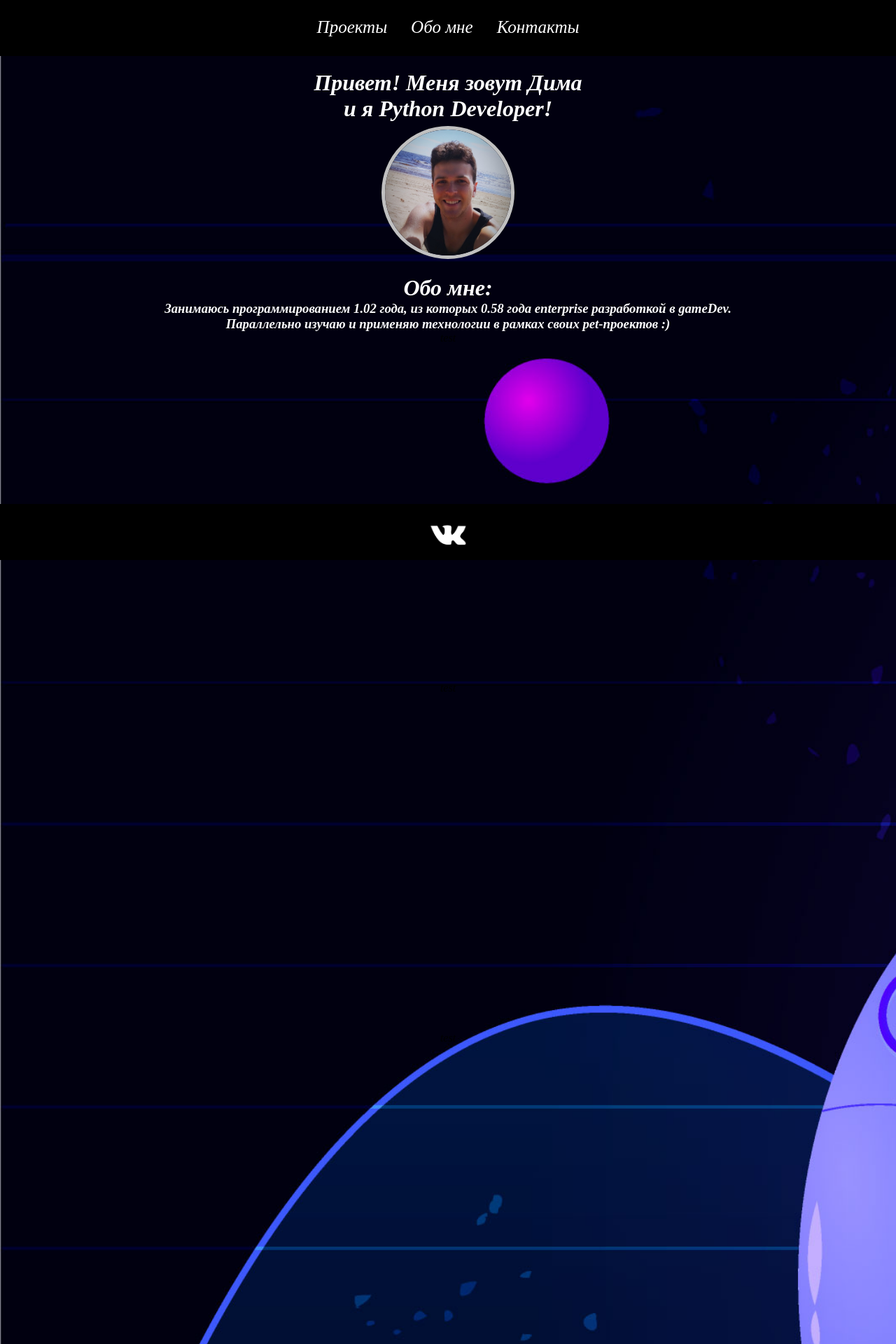
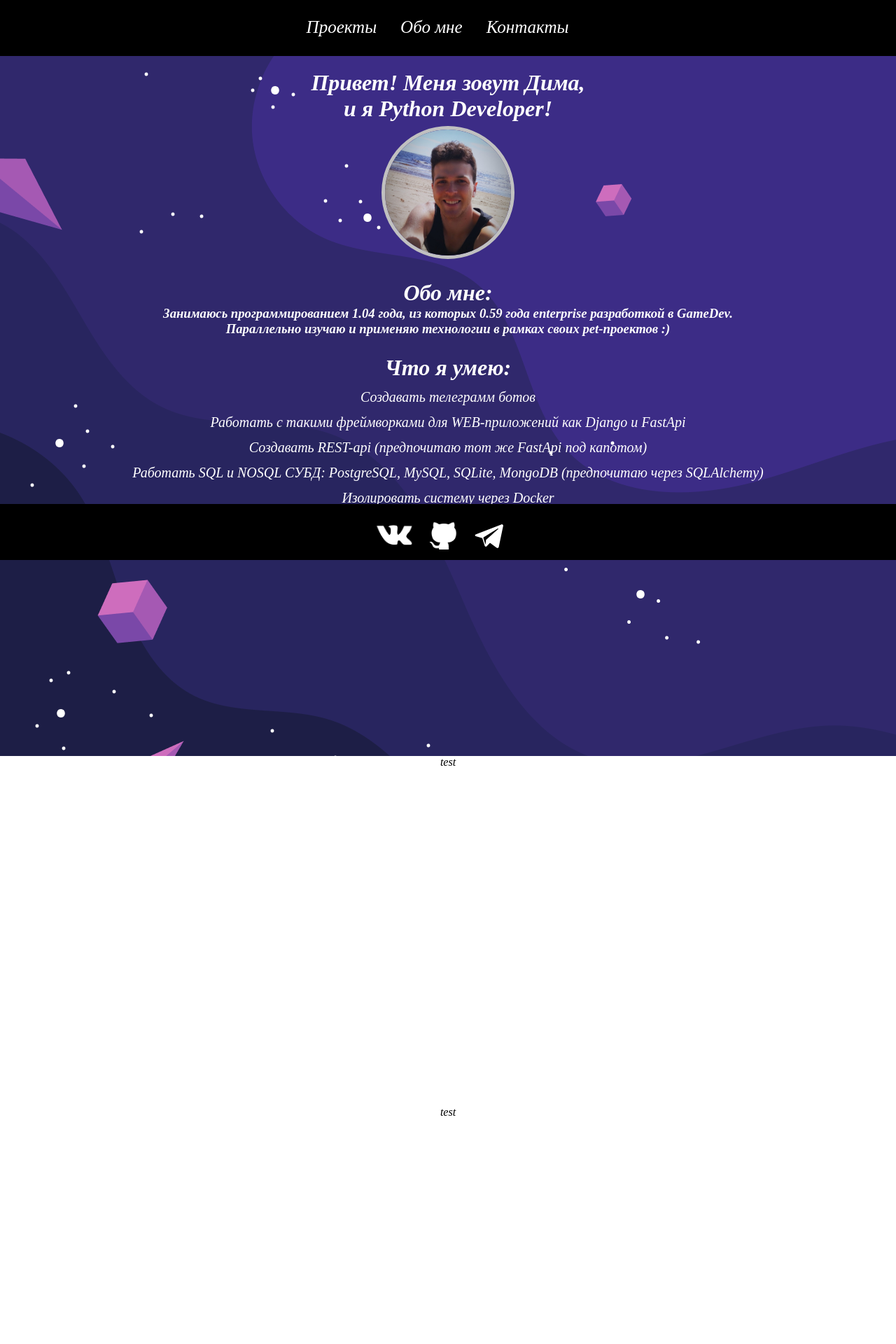
Before and after one commit to DKhorkov/personal_website, a Python web app: template templates/index.html in a window 1280 px wide. Shown: the top 1920 px of the page at 70% size. Run offline with Jinja, Linux system fonts and the light colour scheme; the template is opened without the code that fills it, so the values that code supplies are empty.

Commit message:
Added other social mediad links, made some refactoring

```diff
--- /dev/null
+++ b/scripts/main.js
@@ -0,0 +1,4 @@
+import onStartUp from './on_startup.js';
+
+let startup = new onStartUp();
+startup.updateAboutInfoText();
--- a/static/about.css
+++ b/static/about.css
@@ -1,10 +1,10 @@
-.aboutHeader {
+#about {
   width: 100%;
-  height: 380px;
-  /* background-image: url('../images/about_bg_image.jpg'); */
-  /* background-repeat: no-repeat;
+  height: 1080px;
+  background-image: url('../images/about_bg.png');
+  background-repeat: no-repeat;
   background-size: cover;
-  background-position-y: 80px; */
+  background-position-y: 80px;
 }
 
 .aboutIntro {
@@ -24,10 +24,18 @@
   border: 5px solid silver;
 }
 
-.aboutDescription {
-  /* color: #666; */
+.aboutDescription,
+.aboutSkills {
   color: white;
-  margin-top: 1%;
+  margin-top: 2%;
+}
+
+.skillsListElement {
+  /* text-align: justify; */
+  font-size: 20px;
+  padding-top: 1%;
+  /* padding-left: 40%; */
+  list-style-type: none;
 }
 
 .test {
--- a/static/basics.css
+++ b/static/basics.css
@@ -6,22 +6,8 @@
   font-style: italic;
 }
 
-.socialMediaPictures {
-  background-color: white;
-  height: 60px;
-  width: 60px;
-  margin-top: 13px;
-}
-
-.socialMediaPictures:hover {
-  background-color: blueviolet;
-  width: 70px;
-  height: 70px;
-  margin-top: 10px;
-}
-
 body {
-  background-image: url('../images/about_bg_image.jpg');
+  /* background-image: url('../images/about_bg_image.jpg'); */
   background-size: cover;
   /* background-size: auto; */
 }
--- a/static/hrefs.css
+++ b/static/hrefs.css
@@ -6,4 +6,5 @@ a {
 
 a:hover {
   color: blueviolet;
+  text-decoration: underline;
 }
--- a/static/selection_menu.css
+++ b/static/selection_menu.css
@@ -4,13 +4,13 @@
   /* position: absolute; */
 }
 
-ul {
+#selectionMenuList {
   text-align: center;
   margin-left: 0;
   padding-left: 0;
 }
 
-li {
+.selectionMenuListElement {
   display: inline-block;
   margin-top: 25px;
   list-style-type: none; /* убираем маркер */
@@ -21,6 +21,6 @@ li {
   padding-right: 30px;
 }
 
-li:last-of-type {
+selectionMenuListElement:last-of-type {
   padding-right: 0px;
 }
--- /dev/null
+++ b/static/social_media.css
@@ -0,0 +1,59 @@
+.socialMedia {
+  /* Делаем отцентровку логотипов соц.сетей */
+  display: flex;
+  justify-content: center;
+}
+
+#socialMediaVkLogo,
+#socialMediaGitHubLogo,
+#socialMediaTelegramLogo {
+  background-color: white;
+  margin-right: 20px;
+  float: left;
+  position: relative;
+}
+
+#socialMediaVkLogo {
+  height: 60px;
+  width: 60px;
+  margin-top: 13px;
+}
+
+#socialMediaVkLogo:hover {
+  width: 70px;
+  height: 70px;
+  margin-top: 10px;
+  margin-right: 10px; /* делаем, чтобы hover Вк не аффектило лого ГИТхаба (бывший margin - изменения height) */
+}
+
+#socialMediaGitHubLogo {
+  margin-top: 25px;
+  height: 40px;
+  width: 40px;
+}
+
+#socialMediaGitHubLogo:hover {
+  width: 45px;
+  height: 45px;
+  margin-top: 20px;
+  margin-right: 15px; /* По аналогии с ВК */
+}
+
+#socialMediaTelegramLogo {
+  margin-top: 17px;
+  height: 55px;
+  width: 55px;
+}
+
+#socialMediaTelegramLogo:hover {
+  width: 65px;
+  height: 65px;
+  margin-top: 12px;
+  margin-right: 10px; /* По аналогии с ВК */
+}
+
+#socialMediaVkLogo:hover,
+#socialMediaGitHubLogo:hover,
+#socialMediaTelegramLogo:hover {
+  background-color: blueviolet;
+}
--- a/templates/index.html
+++ b/templates/index.html
@@ -1,6 +1,7 @@
 <!DOCTYPE html>
 <html lang="en">
   <head>
+    <!-- Meta -->
     <meta charset="UTF-8" />
     <meta http-equiv="X-UA-Compatible" content="IE=edge" />
     <meta name="viewport" content="width=device-width, initial-scale=1.0" />
@@ -8,19 +9,26 @@
     <meta name="description" content="Personal webpage of Khorkov Dmitriy" />
     <meta name="keywords" content="python developer, fullstack developer" />
     <title>Khorkov Dmitriy</title>
+
+    <!-- CSS links -->
     <link rel="stylesheet" href="../static/basics.css" />
     <link rel="stylesheet" href="../static/footer.css" />
     <link rel="stylesheet" href="../static/hrefs.css" />
     <link rel="stylesheet" href="../static/selection_menu.css" />
     <link rel="stylesheet" href="../static/about.css" />
+    <link rel="stylesheet" href="../static/social_media.css" />
   </head>
   <body>
     <header>
       <div class="selectionMenu">
-        <ul>
-          <li><a href="#projects">Проекты</a></li>
-          <li><a href="#about">Обо мне</a></li>
-          <li><a href="#contacts">Контакты</a></li>
+        <ul id="selectionMenuList">
+          <li class="selectionMenuListElement">
+            <a href="#projects">Проекты</a>
+          </li>
+          <li class="selectionMenuListElement"><a href="#about">Обо мне</a></li>
+          <li class="selectionMenuListElement">
+            <a href="#contacts">Контакты</a>
+          </li>
         </ul>
       </div>
     </header>
@@ -28,7 +36,7 @@
     <div id="about">
       <div class="aboutHeader">
         <h1 class="aboutIntro">
-          Привет! Меня зовут Дима <br />и я Python Developer!
+          Привет! Меня зовут Дима, <br />и я Python Developer!
         </h1>
         <img
           src="../images/about_avatar.jpg"
@@ -39,6 +47,28 @@
       <div class="aboutDescription">
         <h1>Обо мне:</h1>
         <h3 id="aboutInfoText"></h3>
+      </div>
+      <div class="aboutSkills">
+        <h1>Что я умею:</h1>
+        <ul id="skillsList">
+          <li class="skillsListElement">Создавать телеграмм ботов</li>
+          <li class="skillsListElement">
+            Работать с такими фреймворками для WEB-приложений как Django и
+            FastApi
+          </li>
+          <li class="skillsListElement">
+            Создавать REST-api (предпочитаю тот же FastApi под капотом)
+          </li>
+          <li class="skillsListElement">
+            Работать SQL и NOSQL СУБД: PostgreSQL, MySQL, SQLite, MongoDB
+            (предпочитаю через SQLAlchemy)
+          </li>
+          <li class="skillsListElement">Изолировать систему через Docker</li>
+          <li class="skillsListElement">
+            Работать с сокетами (строил консольную и UI игру по локальной сети
+            на основе Socket и Tkinker библиотек)
+          </li>
+        </ul>
       </div>
     </div>
 
@@ -58,16 +88,36 @@
 
     <footer>
       <div class="socialMedia">
+        <div id="socialMediaVk">
           <a href="https://vk.com/alexqwerty35" target="_blank">
             <img
-            class="socialMediaPictures"
+              id="socialMediaVkLogo"
               src="../images/vk_logo.png"
               alt="vk.com"
             />
           </a>
         </div>
+        <div id="socialMediaGitHub">
+          <a href="https://github.com/DKhorkov" target="_blank">
+            <img
+              id="socialMediaGitHubLogo"
+              src="../images/github_logo.png"
+              alt="github.com"
+            />
+          </a>
+        </div>
+        <div id="socialMediaTelegram">
+          <a href="https://t.me/D3M0S666" target="_blank">
+            <img
+              id="socialMediaTelegramLogo"
+              src="../images/telegram_logo.svg"
+              alt="github.com"
+            />
+          </a>
+        </div>
+      </div>
     </footer>
 
-    <script src="../scripts/on_startup.js"></script>
+    <script type="module" src="../scripts/main.js"></script>
   </body>
 </html>
```
Also changed, not shown: scripts/on_startup.js (+23 -8 lines), images/about_bg.png (added), images/github_logo.png (added), images/telegram_logo.svg (added). Lines whose indentation alone changed are shown as unchanged.
